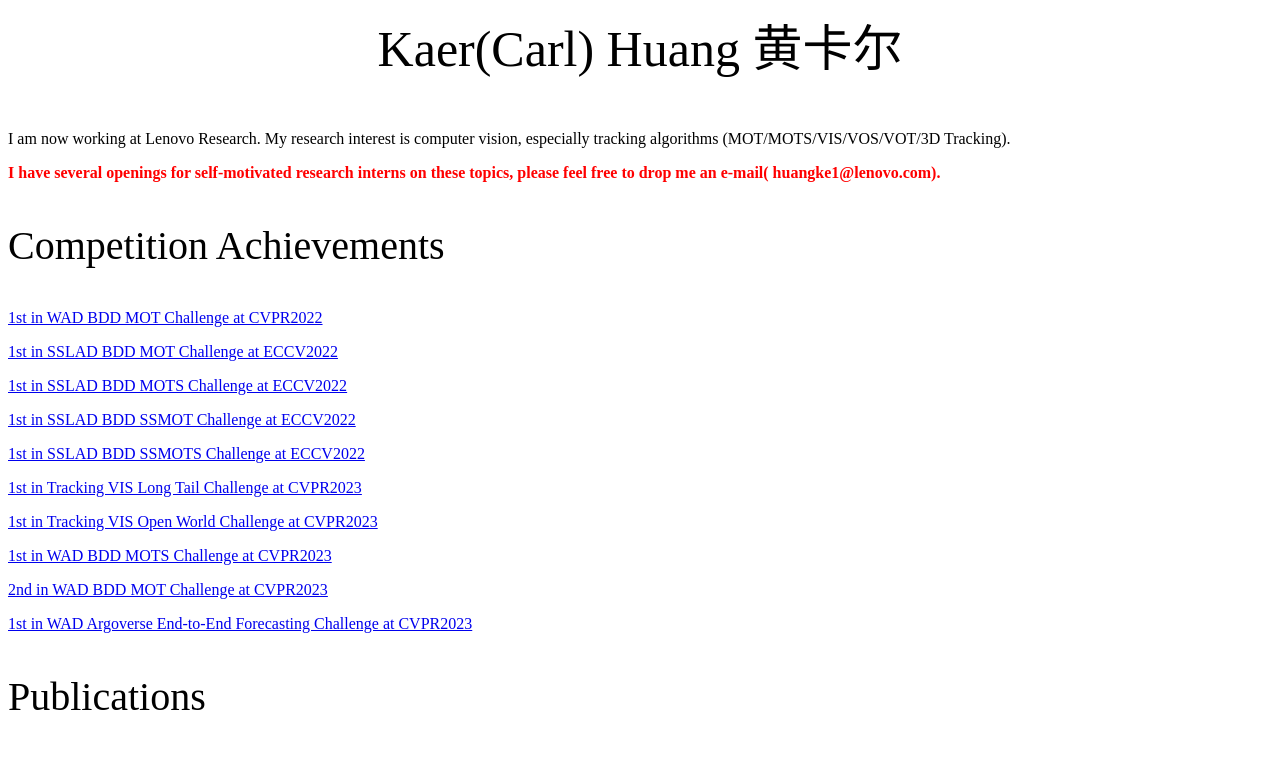
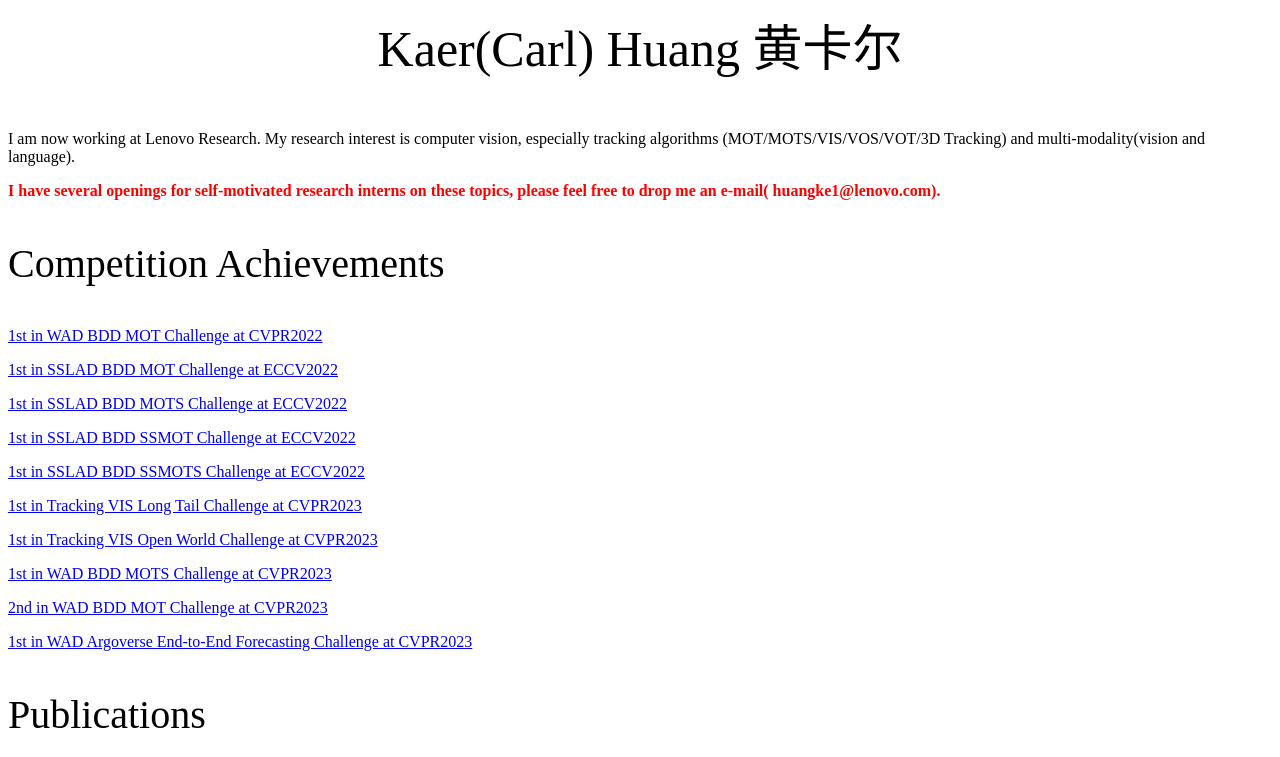
Before and after one commit to CarlHuangNuc/CarlHuangNuc.github.io, a plain HTML site: page index.html in a window 1280 px wide. Shown: the top 757 px of the page. Drawn offline with Linux system fonts and the light colour scheme.

Commit message:
Update index.html

```diff
--- a/index.html
+++ b/index.html
@@ -2,7 +2,7 @@
 <p style="font-size:50px;text-align:center">Kaer(Carl) Huang 黄卡尔</p>
 <p></p>
 <p></p>
-<p>I am now working at Lenovo Research. My research interest is computer vision, especially tracking algorithms (MOT/MOTS/VIS/VOS/VOT/3D Tracking).</p>
+<p>I am now working at Lenovo Research. My research interest is computer vision, especially tracking algorithms (MOT/MOTS/VIS/VOS/VOT/3D Tracking) and multi-modality(vision and language).</p>
 <p></p>
 <p></p>
 <p style="color:red;"> <b>I have several openings for self-motivated research interns on these topics, please feel free to drop me an e-mail( huangke1@lenovo.com).</b> </p>
```
